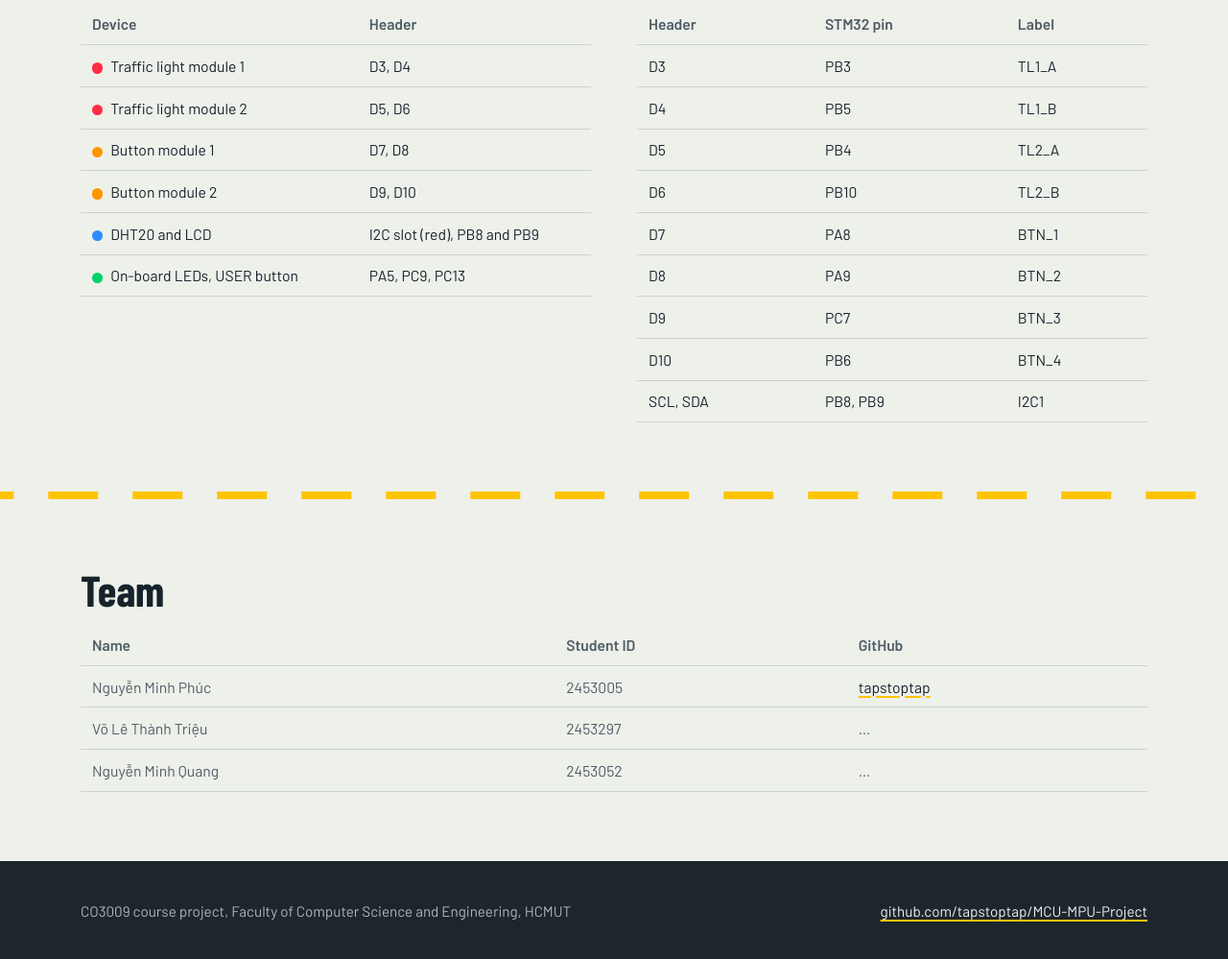
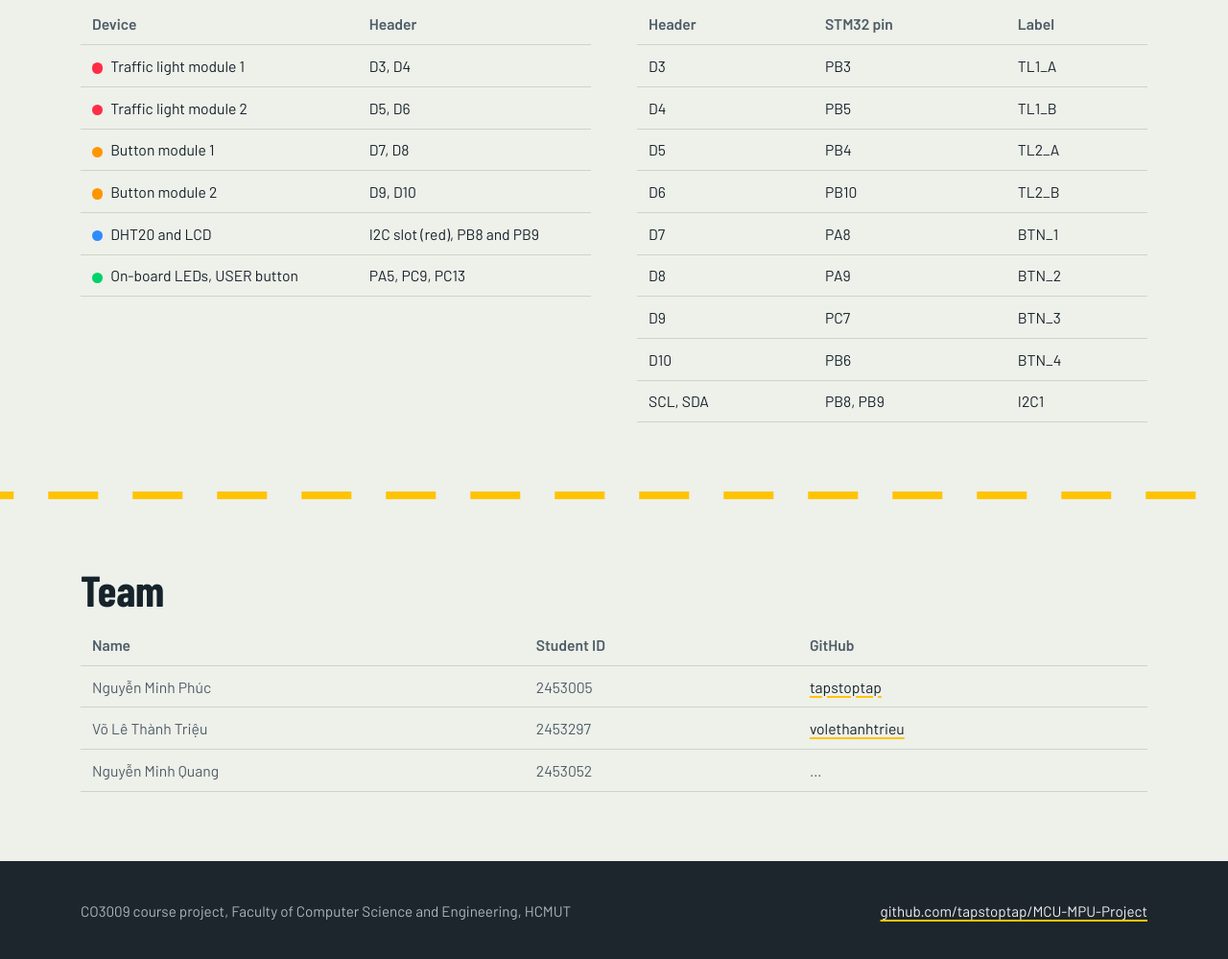
Before and after one commit to tapstoptap/MCU-MPU-Project, a plain HTML site: page docs/index.html in a window 1280 px wide. Shown: the part 2981-3980 px from the top of the page at 96% size. Drawn offline with nearby package versions, Linux system fonts and the light colour scheme; a web font is replaced by a local one.

Commit message:
Update GitHub link for Võ Lê Thành Triệu

```diff
--- a/docs/index.html
+++ b/docs/index.html
@@ -309,7 +309,7 @@ T1:05 T2:03</pre></div>
       <thead><tr><th>Name</th><th>Student ID</th><th>GitHub</th></tr></thead>
       <tbody>
         <tr><td class="tbd">Nguyễn Minh Phúc</td><td class="tbd">2453005</td><td><a href="https://github.com/tapstoptap">tapstoptap</a></td></tr>
-        <tr><td class="tbd">Võ Lê Thành Triệu</td><td class="tbd">2453297</td><td class="tbd">…</td></tr>
+        <tr><td class="tbd">Võ Lê Thành Triệu</td><td class="tbd">2453297</td><td><a href="https://github.com/volethanhtrieu">volethanhtrieu</a></td></tr>
         <tr><td class="tbd">Nguyễn Minh Quang</td><td class="tbd">2453052</td><td class="tbd">…</td></tr>
       </tbody>
     </table>
```
